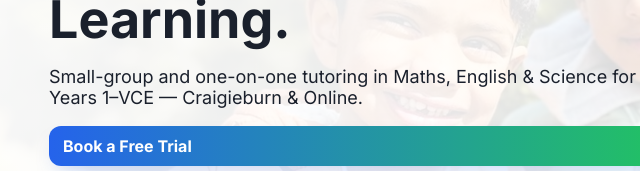
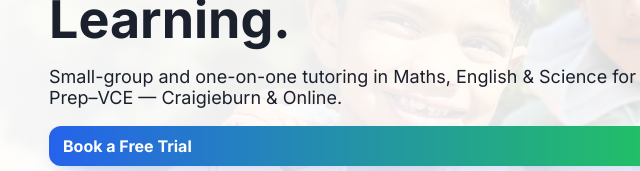
Before and after one commit to arjun181105/Shehon-Learning-Center, a plain HTML site: page index.html in a window 1280 px wide. Shown: the part 339-510 px from the top of the page, 41-681 px from the left. Drawn offline with Linux system fonts and the light colour scheme.

Commit message:
prep-vce index.html

```diff
--- a/index.html
+++ b/index.html
@@ -69,7 +69,7 @@
       <div class="container hero__content">
         <div class="hero__left">
           <h1 class="reveal">Build Confidence. <span class="grad">Master Concepts.</span> Love Learning.</h1>
-          <p class="lead reveal-delay">Small-group and one-on-one tutoring in Maths, English & Science for Years 1–VCE — Craigieburn & Online.</p>
+          <p class="lead reveal-delay">Small-group and one-on-one tutoring in Maths, English & Science for Prep–VCE — Craigieburn & Online.</p>
           <div class="cta reveal-delay-2">
             <a href="#contact" class="btn btn--primary">Book a Free Trial</a>
             <span class="cta-sub">No obligation • First session free • Craigieburn or Online</span>
```
